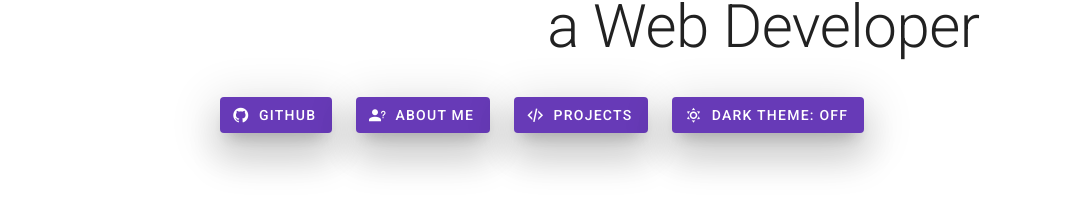
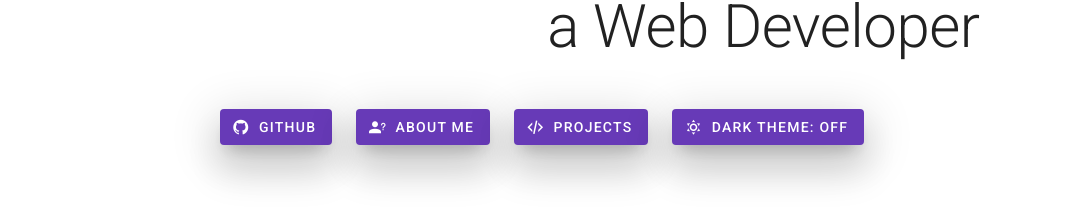
Before and after one commit to VadimZb/VadimZb.github.io, a Vue app: page /#/ in a window 1280 px wide. Shown: the part 175-382 px from the top of the page, without its empty margins (98-1181 px from the left). Built offline with nearby package versions, Linux system fonts and the light colour scheme.

Commit message:
🐛 FIX: Margin-y added to buttons

```diff
--- a/src/components/WelcomeBtns.vue
+++ b/src/components/WelcomeBtns.vue
@@ -1,5 +1,5 @@
 <template>
-    <div class="d-flex flex-column flex-md-row">
+    <div class="d-flex flex-column flex-md-row flex-wrap">
         <v-btn
             :elevation="elevation"
             href="https://github.com/VadimZb"
@@ -55,7 +55,7 @@
     data() {
         return {
             elevation: 24,
-            btnClass: "mx-3 white--text",
+            btnClass: "ma-3 white--text",
             color: "accentBg",
         };
     },
```
